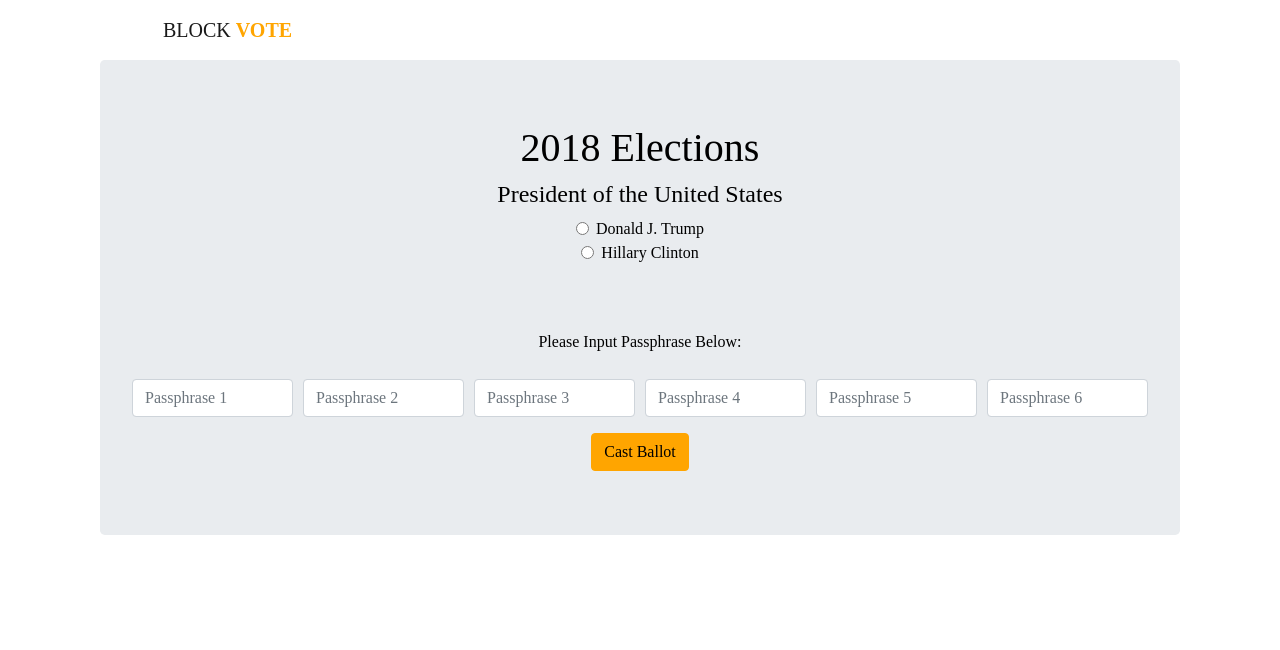
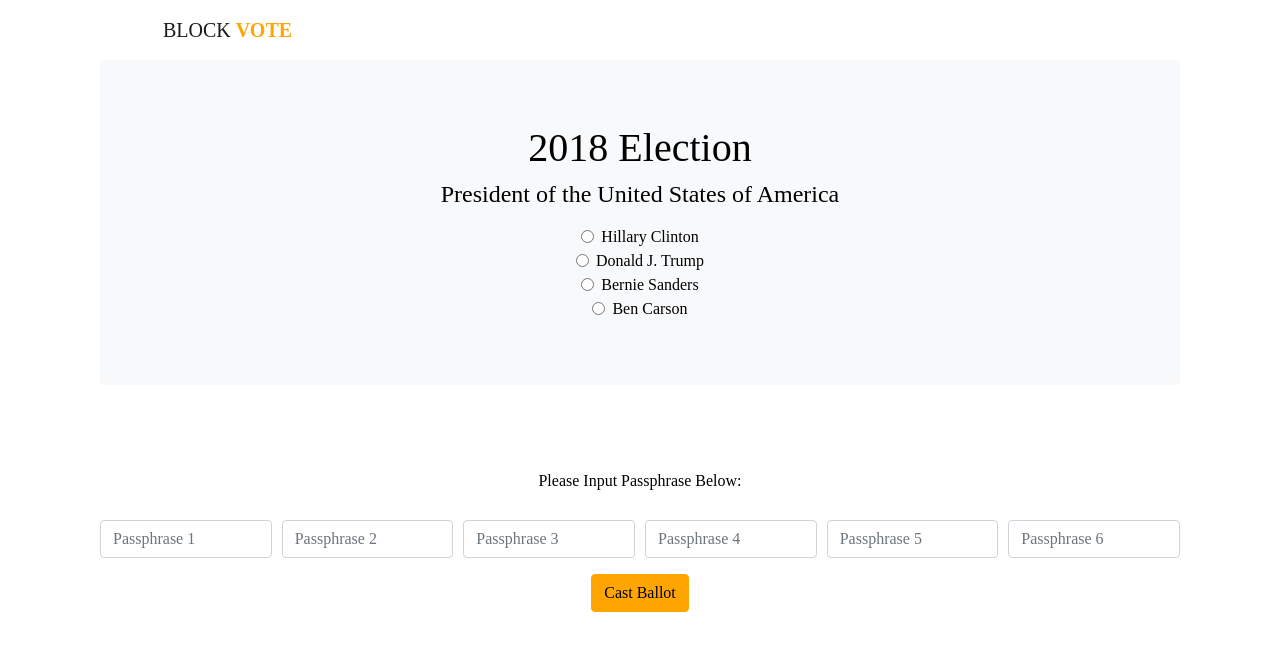
Before and after one commit to Subhanc/Block-Vote, a website: page Blockchain.io/ballot.html in a window 1280 px wide. Drawn offline with nearby package versions, Linux system fonts and the light colour scheme.

Commit message:
front end ballot complete

```diff
--- a/Blockchain.io/ballot.html
+++ b/Blockchain.io/ballot.html
@@ -22,23 +22,44 @@
 			</div> <!-- End Container Fluid-->
 		</nav> <!-- End of Navbar-->
 		<div class="container">
-				<div class="jumbotron">
-		<h1 class="h1">2018 Elections</h1>
+				<div class="jumbotron bg-light">
+		<h1 class="h1">2018 Election</h1>
 		<form autocomplete="off" spellcheck="false" class="">
 			<div class="form-group">
-				<h4 class="h4">President of the United States</h2>
+				<h4 class="h4">President of the United States of America</h2>
+
+				</div>
+
 				<div class="form-check">
-					<input class="form-check-input" type="radio" name="exampleRadios" id="exampleRadios1" value="option1">
-					<label class="form-check-label" for="exampleRadios1">
-						Donald J. Trump
-					</label>
-				</div>
+						<input class="form-check-input" type="radio" name="exampleRadios" id="exampleRadios2" value="option1">
+						<label class="form-check-label" for="exampleRadios2">
+							Hillary Clinton
+						</label>
+
+					</div>
+
 				<div class="form-check">
 					<input class="form-check-input" type="radio" name="exampleRadios" id="exampleRadios2" value="option1">
 					<label class="form-check-label" for="exampleRadios2">
-						Hillary Clinton
+						Donald J. Trump
 					</label>
+
 				</div>
+				<div class="form-check">
+						<input class="form-check-input" type="radio" name="exampleRadios" id="exampleRadios2" value="option1">
+						<label class="form-check-label" for="exampleRadios2">
+							Bernie Sanders
+						</label>
+
+					</div>
+
+					<div class="form-check">
+							<input class="form-check-input" type="radio" name="exampleRadios" id="exampleRadios2" value="option1">
+							<label class="form-check-label" for="exampleRadios2">
+								Ben Carson
+							</label>
+
+						</div>
 			</div>
 			<div class="form-group">
 				<h6 class = "styling">Please Input Passphrase Below:</h6>
```
